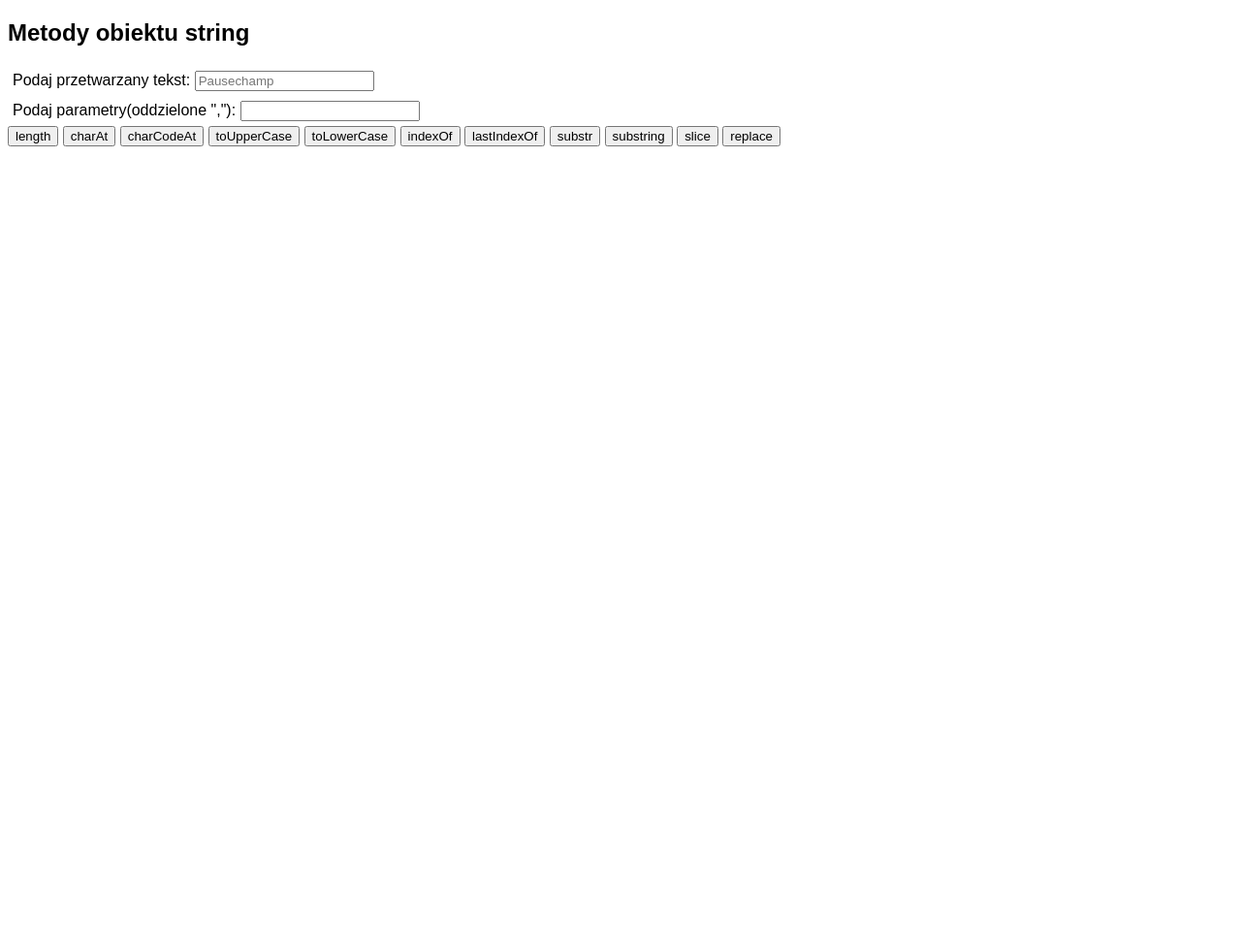
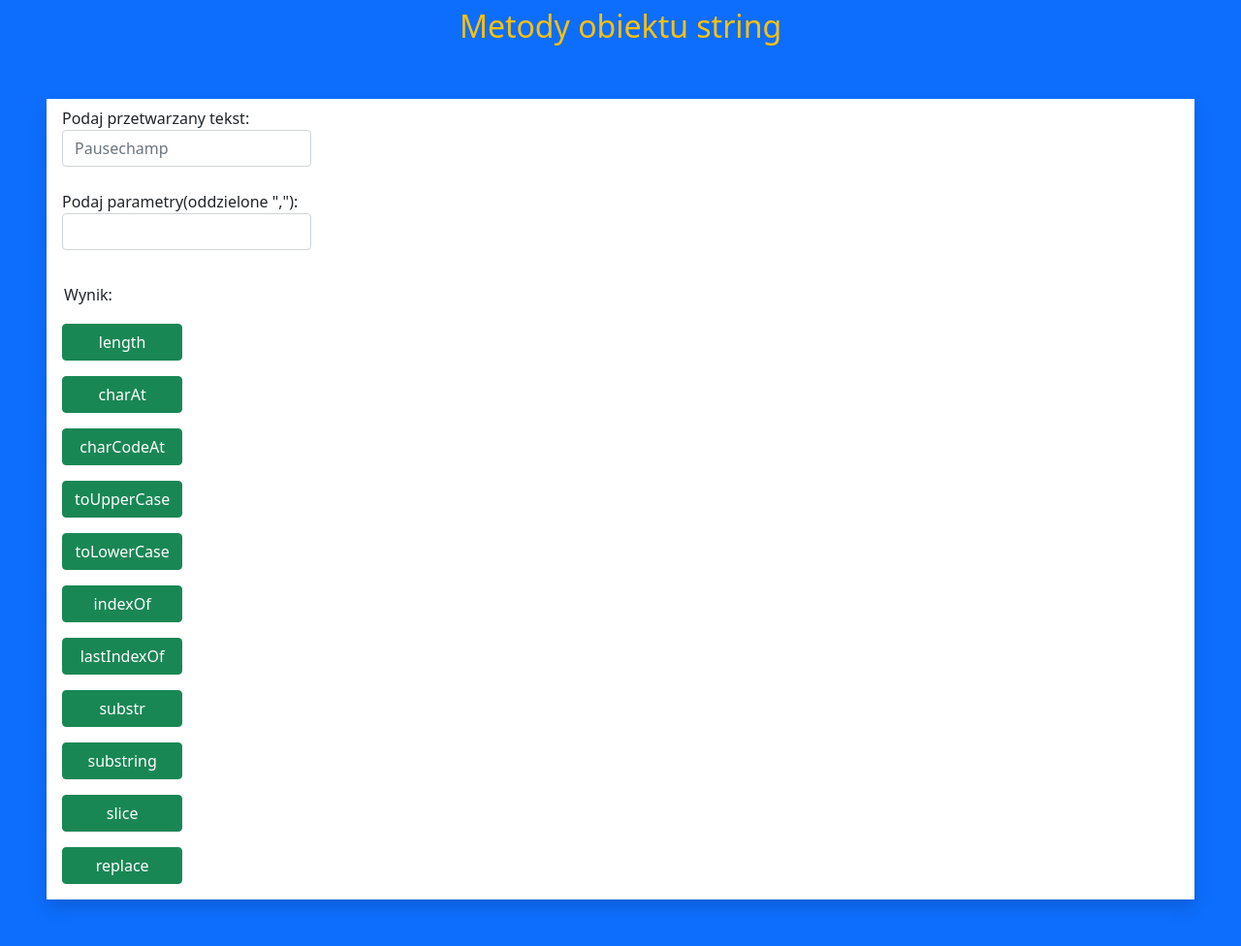
Before and after one commit to luczak20p/Pliki-Z-Lekcji, a PHP site: page /lekcja13-01-22.html in a window 1280 px wide. Shown: the whole page at 97% size. Before the commit the page ends 151 px from the top, so only its background shows below. Run offline with PHP 8.4, Linux system fonts and the light colour scheme.

Commit message:
Add files via upload

```diff
--- a/indonezja.css
+++ b/indonezja.css
@@ -1,8 +1,3 @@
-label {
-    display: block;
-    padding: 5px;
-}
-
 body {
     font-family: Arial;
 
--- a/lekcja13-01-22.html
+++ b/lekcja13-01-22.html
@@ -5,28 +5,46 @@
     <meta charset="UTF-8">
     <title>Document</title>
     <link rel=stylesheet href=indonezja.css>
+    <link href="https://cdn.jsdelivr.net/npm/bootstrap@5.1.3/dist/css/bootstrap.min.css" rel="stylesheet"
+        integrity="sha384-1BmE4kWBq78iYhFldvKuhfTAU6auU8tT94WrHftjDbrCEXSU1oBoqyl2QvZ6jIW3" crossorigin="anonymous">
 </head>
 
-<body>
-    <header>
+<body class="bg-primary">
+    <header class="d-flex justify-content-center text-warning mt-2">
         <h2>Metody obiektu string</h2>
     </header>
-    <label for=bob>Podaj przetwarzany tekst: <input id=bob placeholder="Pausechamp"></label>
-    <label for=bob2>Podaj parametry(oddzielone ","): <input id=bob2></label>
 
-    <button>length</button>
-    <button>charAt</button>
-    <button>charCodeAt</button>
-    <button>toUpperCase</button>
-    <button>toLowerCase</button>
-    <button>indexOf</button>
-    <button>lastIndexOf</button>
-    <button>substr</button>
-    <button>substring</button>
-    <button>slice</button>
-    <button>replace</button>
+    <main class="shadow m-5 bg-white p-2">
 
-    <div id=wynik></div>
+        <div>
+            <div class="mb-3 ms-2">
+                <label for=bob class="form-label">Podaj przetwarzany tekst: <input id=bob placeholder="Pausechamp"
+                        class="form-control"></label>
+
+            </div>
+
+            <div class="mb-3 ms-2">
+                <label for=bob2 class="form-label">Podaj parametry(oddzielone ","): <input id=bob2
+                        class="form-control"></label>
+            </div>
+            <div id=wynik>Wynik:</div>
+        </div>
+
+        <div class="d-inline-flex flex-column ">
+            <button class="m-2 btn btn-success">length</button>
+            <button class="m-2 btn btn-success">charAt</button>
+            <button class="m-2 btn btn-success">charCodeAt</button>
+            <button class="m-2 btn btn-success">toUpperCase</button>
+            <button class="m-2 btn btn-success">toLowerCase</button>
+            <button class="m-2 btn btn-success">indexOf</button>
+            <button class="m-2 btn btn-success">lastIndexOf</button>
+            <button class="m-2 btn btn-success">substr</button>
+            <button class="m-2 btn btn-success">substring</button>
+            <button class="m-2 btn btn-success">slice</button>
+            <button class="m-2 btn btn-success">replace</button>
+        </div>
+    </main>
+
 
 </body>
 
```
